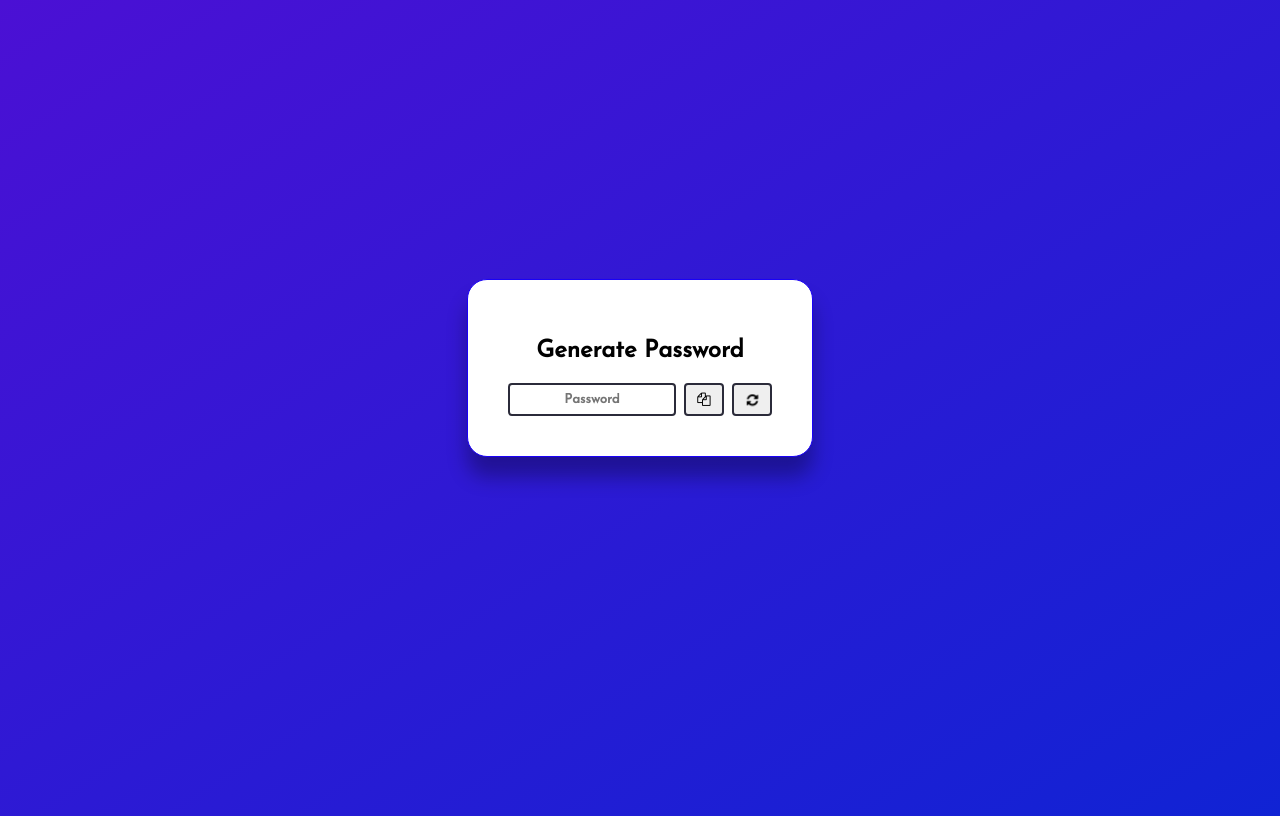
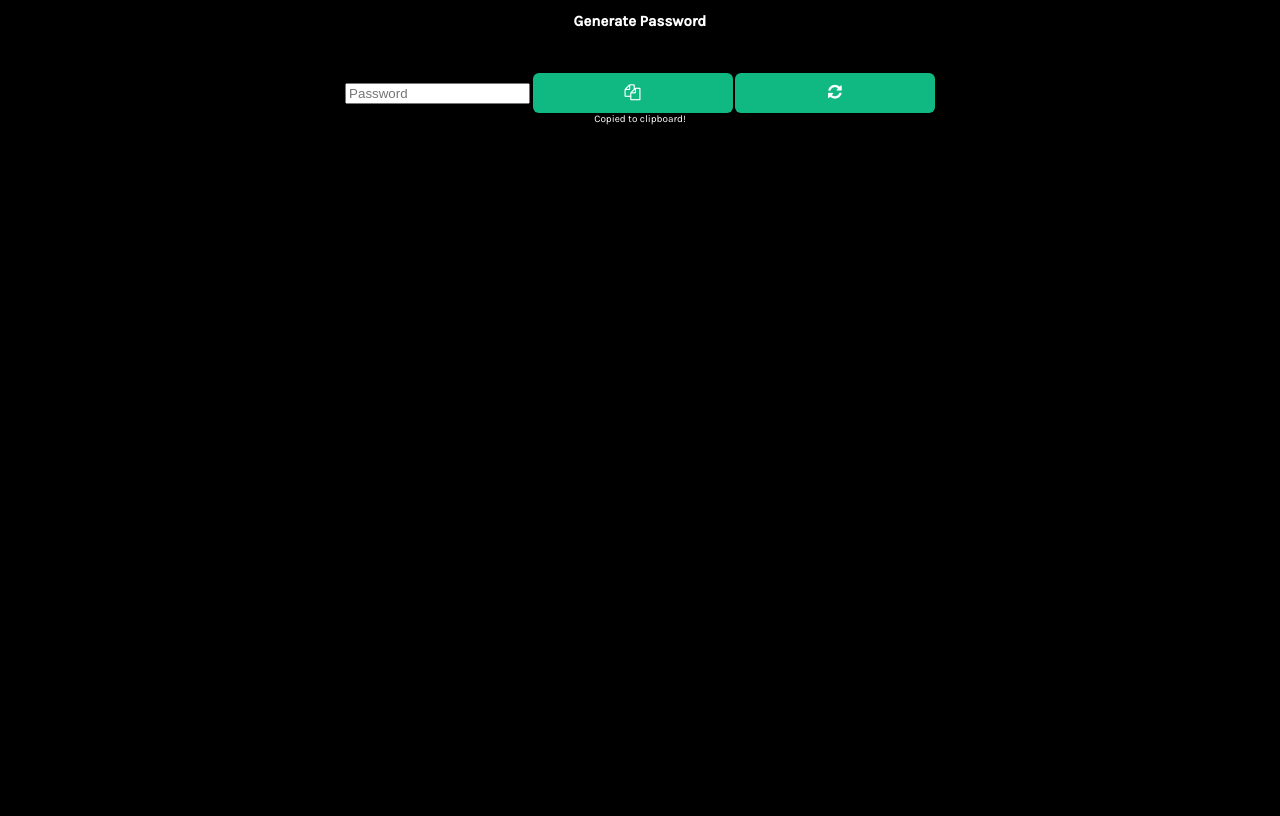
Before and after one commit to Swikarneupane/Password-Generator, a plain HTML site: page index.html in a window 1280 px wide. Drawn offline with Linux system fonts and the light colour scheme.

Commit message:
Update style.css

```diff
--- a/style.css
+++ b/style.css
@@ -1,59 +1,94 @@
-body{
-    background: linear-gradient(to bottom right, rgb(75,16,212), rgb(16,35,212));
-    font-family: 'Josefin Sans', sans-serif;
+@import url('https://fonts.googleapis.com/css2?family=Karla:wght@300;400;500&display=swap');
+
+:root{
+    margin: 0;
+    padding: 0;
+    font-size: 10px;
+}
+html,body{
+    margin: auto;
+    text-align: center;
+    font-family: "Karla";
+    background-color: black;
+    color: white;
+}
+h3{
+    font-size: 4rem;
+}
+#randomPass{
+    color: #4ADF86;
+    margin-top: -3.4rem;
+}
+main{
+    width: 60%;
+    background-color: #1F2937;
+    text-align: left;
+    padding: 3rem;
+    margin: auto;
+    height: 40rem;
+}
+p{
+    font-size: 1.4rem;
+    color: medium grey;
+    margin-top: -3rem;
+}
+button{
+    height: 4rem;
+    width: 20rem;
+    background-color: #10B981;
+    color: white;
+    border: none;
+    border-radius: 6px;
+    font-size: 1.6rem;
+    font-weight: 400;
+    text-align: center;
+    margin-top: 3rem;
+    font-family: 'Karla';
+    cursor: pointer;
+}
+button:hover{
+    background-color: beige;
+    color: black;
+}
+svg{
+    background-color: none;
+    color: white;
+    height: 1.4rem;
+    margin-left: 0rem;
+    margin-right: 1.3rem;
+}
+#passwords{
+    height: 5rem;
+    margin-top: 5rem;
     display: flex;
-    height: 100vh;
-    align-items: center;
-    justify-content: center;
     flex-direction: column;
 }
-.container{
-    display: flex;
-    flex-direction: column;
-    max-width: 400px;
-    padding: 40px;
-    background: #fff;
-    border-radius: 20px;
-    border: 1px solid rgb(26,1,247);
-    box-shadow: 0 20px 20px rgba(0,0,0,0.3);
+#firstTwo > p, #secondTwo > p{
+    height: 2.5rem;
+    width: 25rem;
+    padding: 2rem;
+    background-color: #000307;
+    border: none;
+    border-radius: 10px;
+    margin-right: 3rem;
+    margin-bottom: 2rem;
+    text-align: center;
+    font-size: 1.7rem;
+    border: none;
 }
-.el{
+#firstTwo{
     display: flex;
 }
-h2{
-    text-align: center;
-    margin-bottom: 20px;
+#secondTwo{
+    display: flex;
+    margin-top: 2rem;
 }
-.inp{
-    padding: 8px;
-    color: #000;
-    font-family: 'Josefin Sans', sans-serif;
-    font-weight: 800;
-    text-align: center;
-    border: 2px solid rgb(43,43,58);
-    border-radius: 4px;
+#firstTwo > p:hover, #secondTwo > p:hover{
+    background-color: beige;
+    color: #000307;
 }
-.inp:focus{
-    outline: none;
+@media screen and (min-width: 800px) {
+    main{
+        max-width: 800px;
+    }
 }
-button{
-    width: 40px;
-    margin-left: 8px;
-    border: 2px solid rgb(43,43,58);
-    border-radius: 4px;
-    transition: 0.2s;
-}
-button:hover{
-    background: #000;
-    color: #fff;
-}
-.info{
-    margin-top: 40px;
-    background: lawngreen;
-    width: 200px;
-    padding: 12px;
-    opacity: 0;
-    text-align: center;
-    transition: 0.15s;
-    animation: slideIn 1.5s linear forwards;
-}
```
